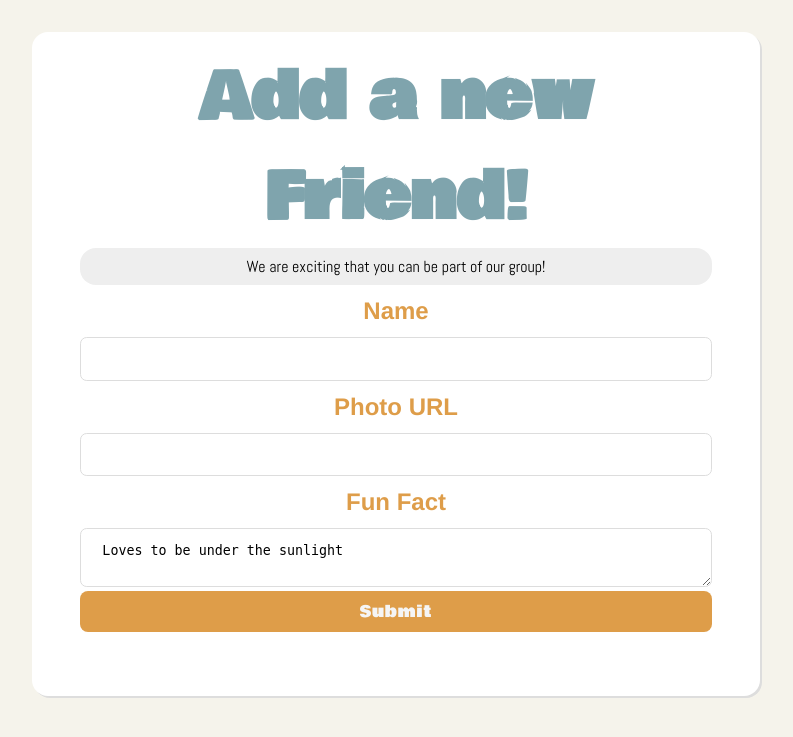
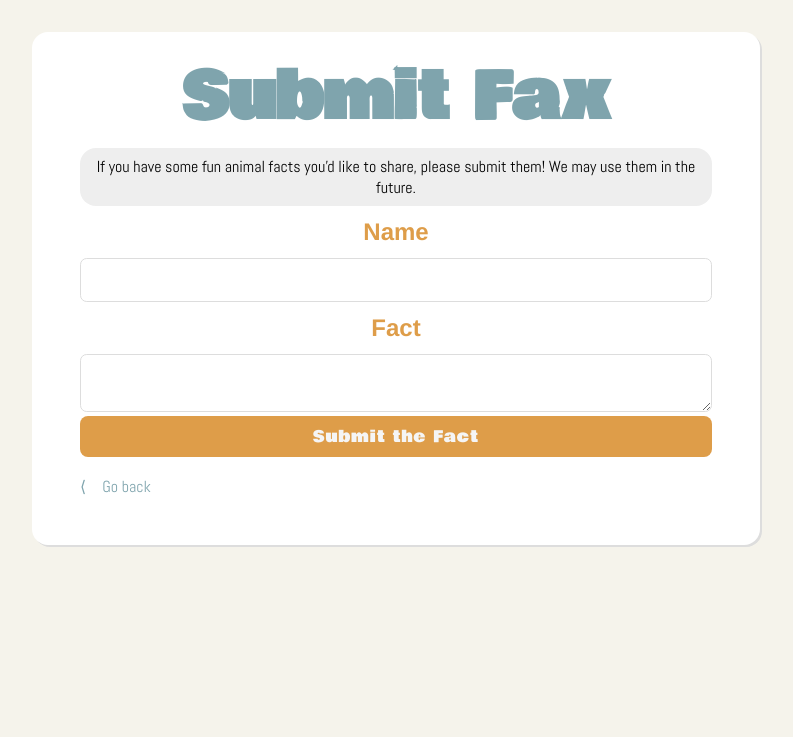
Before and after one commit to JAMES-CERO/Python-Petfax, a Flask app: template petfax/templates/facts/new.html in a window 1280 px wide. Shown: the top 737 px of the page, without its empty margins (244-1037 px from the left). Run offline with Flask 3, Linux system fonts and the light colour scheme; the template is opened without the code that fills it, so the values that code supplies are empty; some web fonts are replaced.

Commit message:
facts index

```diff
--- a/petfax/templates/facts/index.html
+++ b/petfax/templates/facts/index.html
@@ -5,8 +5,11 @@
     <meta http-equiv="X-UA-Compatible" content="IE=edge">
     <meta name="viewport" content="width=device-width, initial-scale=1.0">
     <title>Document</title>
+    <link rel="stylesheet" href="{{url_for('static', filename='style.css')}}">
 </head>
 <body>
-    <header>USER FAX</header>
+    <div class="container">
+        <h1> UserFAX </h1>
+    </div>
 </body>
 </html>
--- a/petfax/templates/facts/new.html
+++ b/petfax/templates/facts/new.html
@@ -11,31 +11,22 @@
 
 <body>
     <div class="container">
-        <H1> Add a new Friend!</H1>
+        <H1>Submit Fax</H1>
         <div class="callout">
-            We are exciting that you can be part of our group!
+            If you have some fun animal facts you'd like to share, please submit them! We may use them in the future.
         </div>
         <div class="facts-container">
             <form action="/facts" method="POST">
-                <label for="name">
-                    <h2>Name</h2>
-                </label>
-                <input type="text" name="name" id="name" required>
-
-                <label for="photo_url">
-                    <h2>Photo URL</h2>
-                </label>
-                <input type="text" name="photo_url" id="photo_url" required>
-
-                <label for="fun_fact">
-                    <h2>Fun Fact</h2>
-                </label>
-                <textarea type="text" name="fun_fact" id="fun_fact" rows="2" ,
-                    cols="25"> Loves to be under the sunlight</textarea>
-
-                <input type="submit" Unete!>
+                <label for="submitter"><H2>Name</H2></label>
+                <input name="submitter" type="text">
+                <br/>
+                <label for="fact"><H2>Fact</H2></label>
+                <textarea name="fact"></textarea>
+                <br/>
+                <input type="submit" value="Submit the Fact">
             </form>
         </div>
+        <a href="/pets">⟨　Go back</a>
     </div>
 </body>
 
```
Also changed, not shown: petfax/fact.py (+9 -4 lines), petfax/pet.py (+2 -6 lines).
